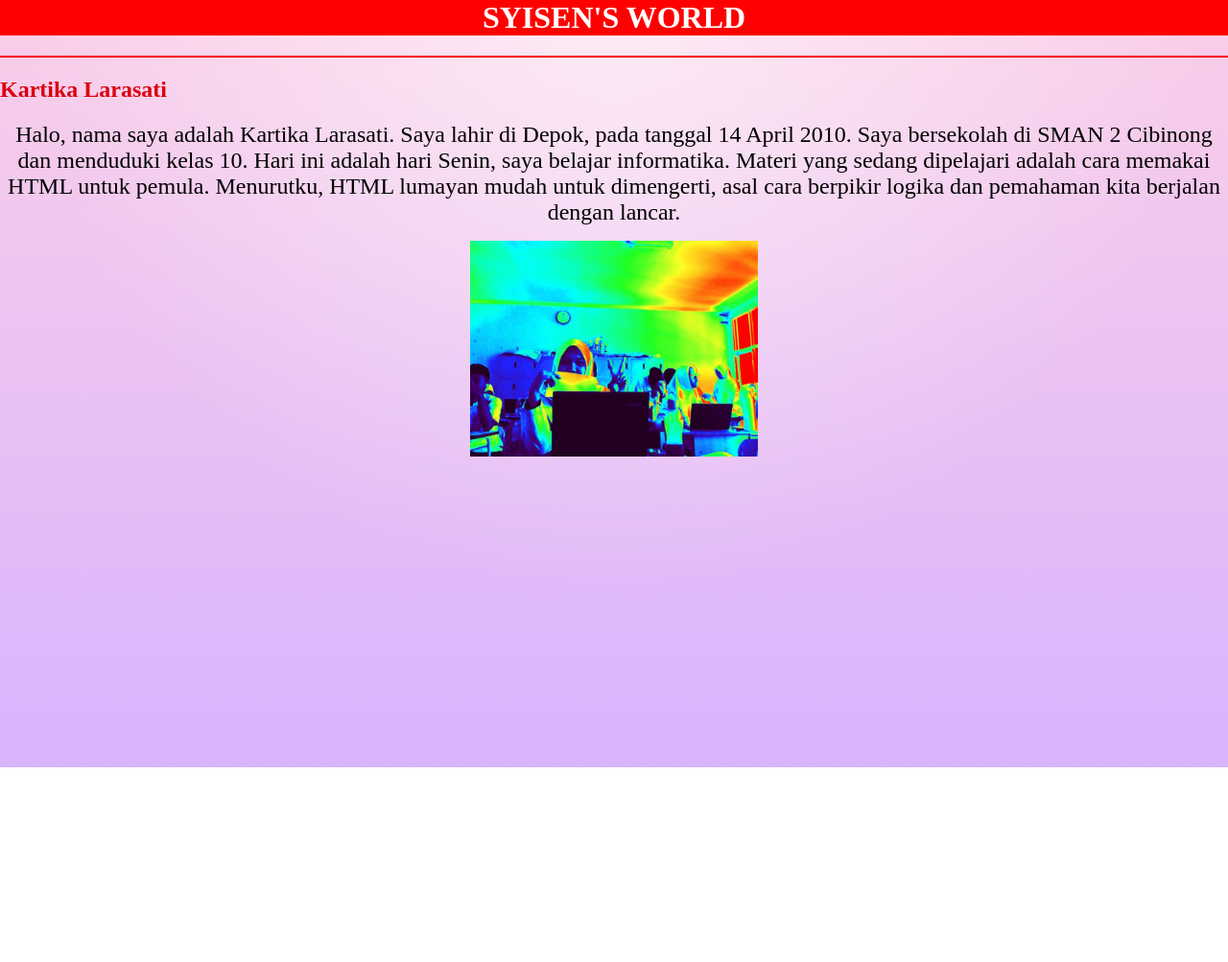
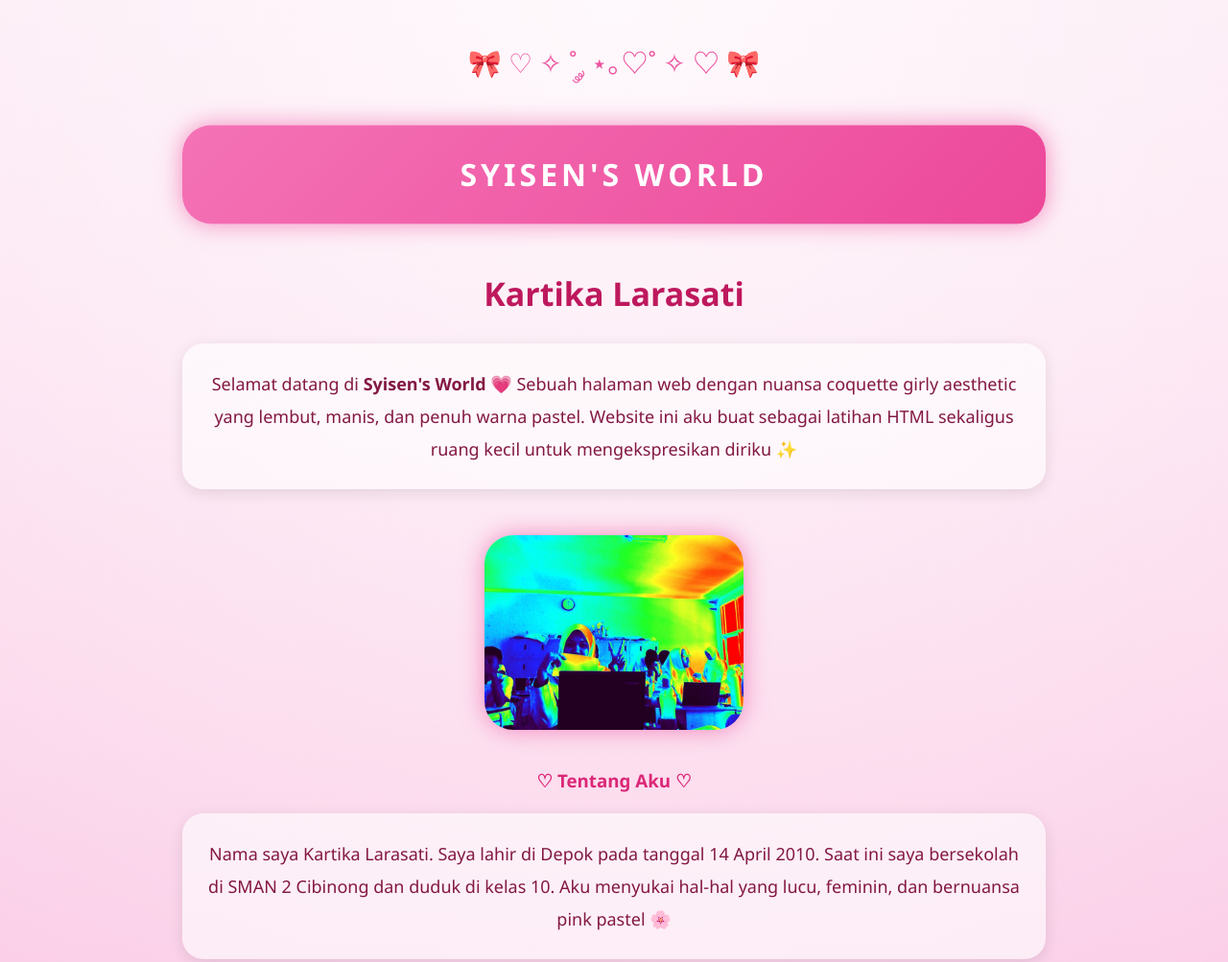
Before and after one commit to kartikalarasati144-netizen/24_Kartika-Larasati.tugas, a plain HTML site: page index.html in a window 1280 px wide. Shown: the top 1003 px of the page at 96% size. Before the commit the page ends 800 px from the top, so only its background shows below. Drawn offline with Linux system fonts and the light colour scheme.

Commit message:
Update index.html

```diff
--- a/index.html
+++ b/index.html
@@ -1,38 +1,190 @@
-<html>
+<!DOCTYPE html>
+<html lang="id">
 <head>
+  <meta charset="UTF-8">
   <title>Shyshien's Place</title>
-</head>
 
   <style>
     body {
       margin: 0;
       min-height: 100vh;
+      font-family: "Segoe UI", Arial, sans-serif;
       background:
-      radial-gradient(circle at top, rgba(255,255,255,0.6), transparent 60%),
-      linear-gradient(to top, #d8b4fe, #fbcfe8);
+        radial-gradient(circle at top, rgba(255,255,255,0.75), transparent 60%),
+        linear-gradient(to top, #f9a8d4, #fbcfe8, #fce7f3);
+      color: #831843;
+      animation: fadeIn 1.5s ease;
+    }
+
+    @keyframes fadeIn {
+      from { opacity: 0; }
+      to { opacity: 1; }
+    }
+
+    .container {
+      max-width: 900px;
+      margin: auto;
+      padding: 35px;
+      text-align: center;
+    }
+
+    h1 {
+      background: linear-gradient(135deg, #f472b6, #ec4899);
+      color: white;
+      padding: 30px;
+      border-radius: 30px;
+      letter-spacing: 4px;
+      box-shadow: 0 0 25px rgba(236,72,153,0.6);
+      animation: float 3s ease-in-out infinite;
+    }
+
+    @keyframes float {
+      0% { transform: translateY(0); }
+      50% { transform: translateY(-6px); }
+      100% { transform: translateY(0); }
+    }
+
+    h2 {
+      margin-top: 45px;
+      font-size: 34px;
+      color: #be185d;
+    }
+
+    h3 {
+      color: #db2777;
+      margin-top: 35px;
+    }
+
+    p {
+      font-size: 18px;
+      line-height: 1.9;
+      background: rgba(255,255,255,0.6);
+      padding: 25px;
+      border-radius: 22px;
+      margin-top: 22px;
+      box-shadow: 0 4px 15px rgba(0,0,0,0.1);
+    }
+
+    img {
+      width: 270px;
+      border-radius: 30px;
+      margin-top: 30px;
+      box-shadow: 0 0 25px rgba(236,72,153,0.6);
+      transition: transform 0.4s ease;
+    }
+
+    img:hover {
+      transform: scale(1.05);
+    }
+
+    .card {
+      background: rgba(255,255,255,0.65);
+      padding: 25px;
+      border-radius: 25px;
+      margin-top: 30px;
+      box-shadow: 0 6px 18px rgba(0,0,0,0.12);
+      transition: transform 0.4s ease;
+    }
+
+    .card:hover {
+      transform: translateY(-8px);
+    }
+
+    .decor {
+      font-size: 28px;
+      margin-bottom: 18px;
+      color: #ec4899;
+      animation: sparkle 2s infinite alternate;
+    }
+
+    @keyframes sparkle {
+      from { opacity: 0.7; }
+      to { opacity: 1; }
+    }
+
+    .button {
+      display: inline-block;
+      margin-top: 35px;
+      padding: 14px 30px;
+      background: linear-gradient(135deg, #f472b6, #ec4899);
+      color: white;
+      text-decoration: none;
+      border-radius: 40px;
+      font-size: 18px;
+      box-shadow: 0 0 20px rgba(236,72,153,0.6);
+      transition: all 0.4s ease;
+    }
+
+    .button:hover {
+      transform: scale(1.1);
+      box-shadow: 0 0 30px rgba(236,72,153,0.9);
+    }
+
+    footer {
+      margin-top: 60px;
+      padding: 25px;
+      font-size: 16px;
+      color: #9d174d;
+      opacity: 0.85;
     }
   </style>
+</head>
 
-  <h1 style = "background-color : red ; color : white; text-align : center"> SYISEN'S WORLD</h1>
-  <hr color ="red">
-  <h2><font color="darkpurple">Kartika Larasati</font>
-  </h2>
+<body>
 
-  <p align="center">
-    <font size="5">
-      Halo, nama saya adalah Kartika Larasati.
-      Saya lahir di Depok, pada tanggal 14 April 2010.
-      Saya bersekolah di SMAN 2 Cibinong dan menduduki kelas 10.
-      Hari ini adalah hari Senin, saya belajar informatika.
-      Materi yang sedang dipelajari adalah cara memakai HTML untuk pemula.
-      Menurutku, HTML lumayan mudah untuk dimengerti,
-      asal cara berpikir logika dan pemahaman kita berjalan dengan lancar.
-    </font>
+  <div class="container">
+
+    <div class="decor">🎀 ♡ ✧ ˚ ༘ ⋆｡♡˚ ✧ ♡ 🎀</div>
+
+    <h1>SYISEN'S WORLD</h1>
+
+    <h2>Kartika Larasati</h2>
+
+    <p>
+      Selamat datang di <b>Syisen's World</b> 💗
+      Sebuah halaman web dengan nuansa coquette girly aesthetic yang lembut,
+      manis, dan penuh warna pastel. Website ini aku buat sebagai latihan HTML
+      sekaligus ruang kecil untuk mengekspresikan diriku ✨
     </p>
 
-  <p align="center">
-    <img src="webcam-toy-photo13.jpg" width="300">
+    <img src="webcam-toy-photo13.jpg">
+
+    <h3>♡ Tentang Aku ♡</h3>
+
+    <p>
+      Nama saya Kartika Larasati. Saya lahir di Depok pada tanggal 14 April 2010.
+      Saat ini saya bersekolah di SMAN 2 Cibinong dan duduk di kelas 10.
+      Aku menyukai hal-hal yang lucu, feminin, dan bernuansa pink pastel 🌸
     </p>
+
+    <div class="card">
+      <h3>♡ Informatika & HTML ♡</h3>
+      <p>
+        Saat ini aku sedang mempelajari HTML di pelajaran informatika.
+        Menurutku HTML cukup menyenangkan karena kita bisa langsung melihat
+        hasil dari kode yang kita tulis. Pelan-pelan, website sederhana bisa
+        berubah jadi cantik 💻💗
+      </p>
+    </div>
+
+    <div class="card">
+      <h3>♡ Harapan ♡</h3>
+      <p>
+        Aku berharap bisa terus berkembang dalam bidang teknologi dan desain.
+        Walaupun awalnya terasa sulit, dengan latihan dan semangat,
+        semuanya bisa dipelajari. Website ini adalah langkah kecil menuju
+        impian besarku ✨🎀
+      </p>
+    </div>
+
+    <a class="button" href="#">♡ Thank You for Visiting ♡</a>
+
+    <footer>
+      ♡ Made with love, pastel, and HTML ♡ <br>
+      ✨ Coquette • Girly • Aesthetic ✨
+    </footer>
+
+  </div>
 
 </body>
 </html>
```
Lines whose indentation alone changed are shown as unchanged.
